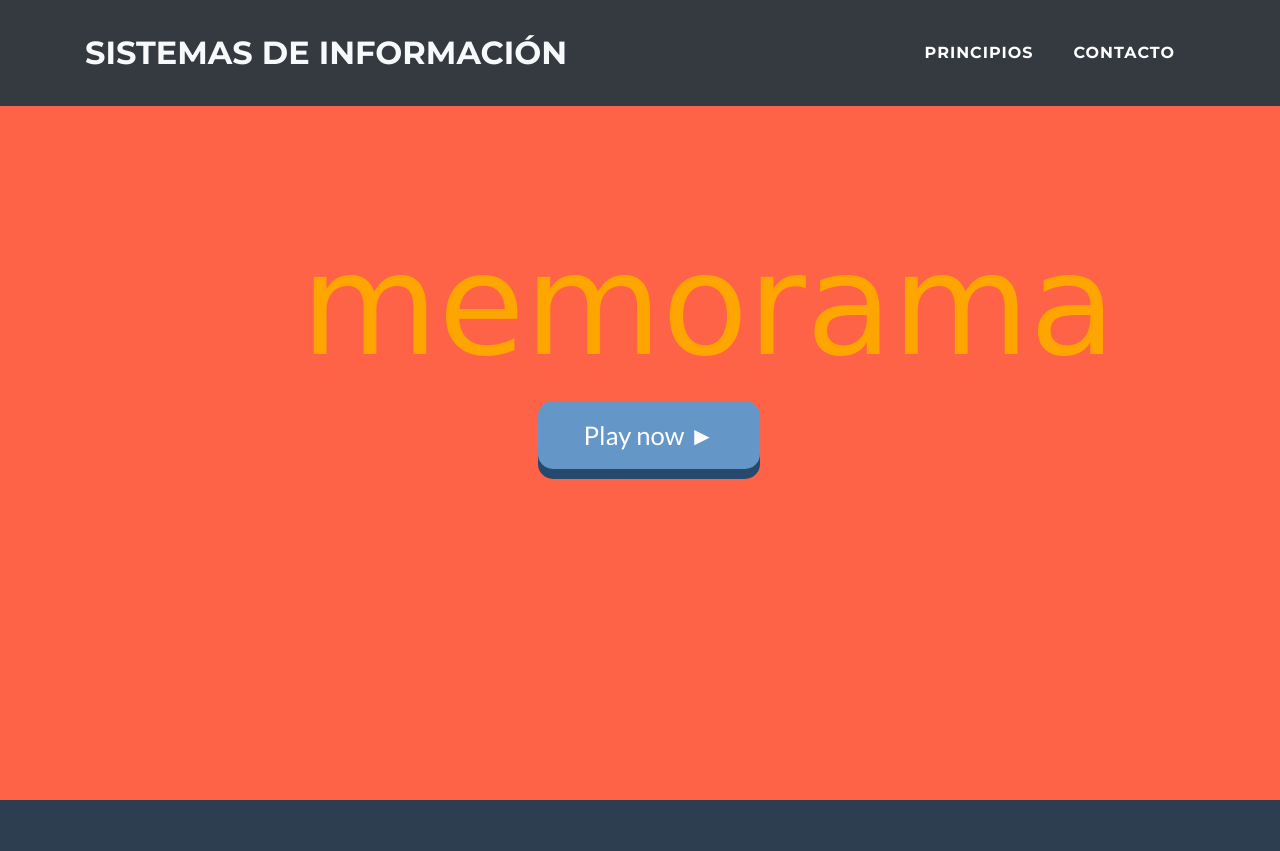
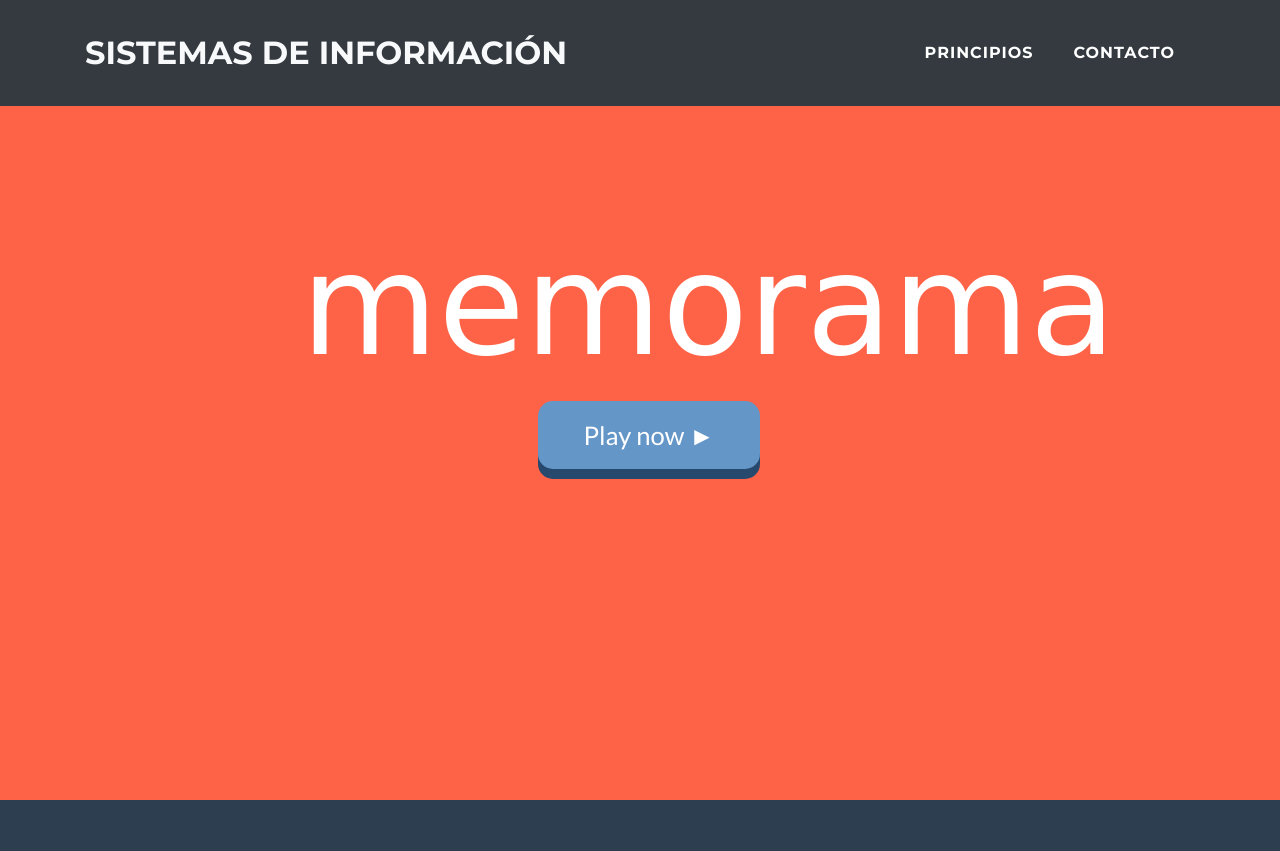
Before and after one commit to LizethMdz/UAQ_TP3_PROYECTO02, a PHP site: page /interaccion.html in a window 1280 px wide. Shown: the top 851 px of the page. Run offline with PHP 8.4, Linux system fonts and the light colour scheme.

Commit message:
Memorama changed

```diff
--- a/css/freelancer.css
+++ b/css/freelancer.css
@@ -439,7 +439,7 @@ img.image-autor{
 }
 
 .memorama{
-  color:orange;
+  color:white;
   font-size:11vw;
   font-family: 'Concert One', cursive;
 }
@@ -515,7 +515,7 @@ img.image-autor{
 }
 
 .flex-item {
-  background: tomato;
+  background: white;
   padding: 10px;
   width: 300px;
   height: 300px;
```
